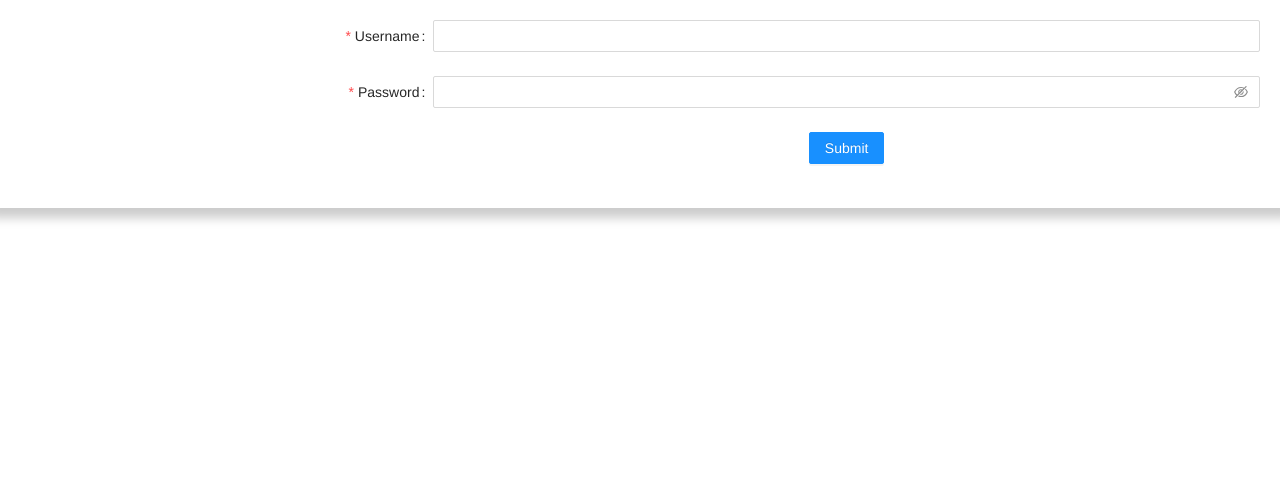
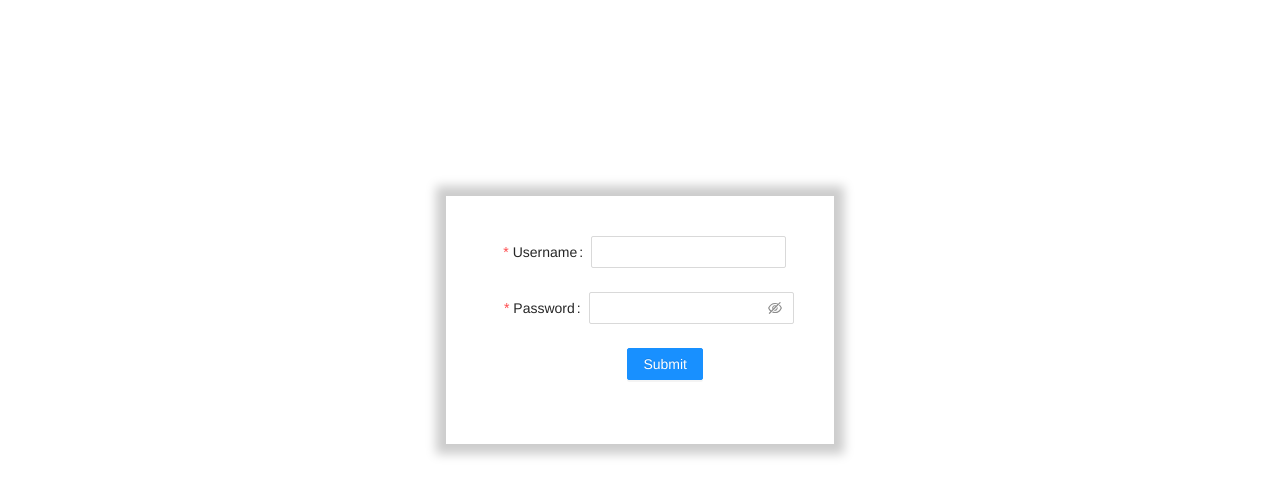
Before and after one commit to anshengsunshine/Asena-admin-purview, a Vue app: page /login in a window 1280 px wide. Shown: the top 496 px of the page. Built offline with nearby package versions, Linux system fonts and the light colour scheme.

Commit message:
登录页样式调整

```diff
--- a/src/views/user/Login.vue
+++ b/src/views/user/Login.vue
@@ -16,9 +16,19 @@ export default defineComponent({
 </script>
 <style lang="less" scoped>
 .login_wrap {
+    display: flex;
+    justify-content: center;
+    align-items: center;
+     padding: 20px;
+    height: 80vh;
+    width: 100%;
   .login_form_wrap {
+    display: flex;
+    flex-direction: column;
+    justify-content: center;
+    align-items: center;
     margin: 0 auto;
-    padding: 20px;
+    padding: 40px;
     box-shadow: 0 0 10px 10px #ccc;
   }
 }
```
Also changed, not shown: 1 other file (tests, documents, lock files or other folders).
